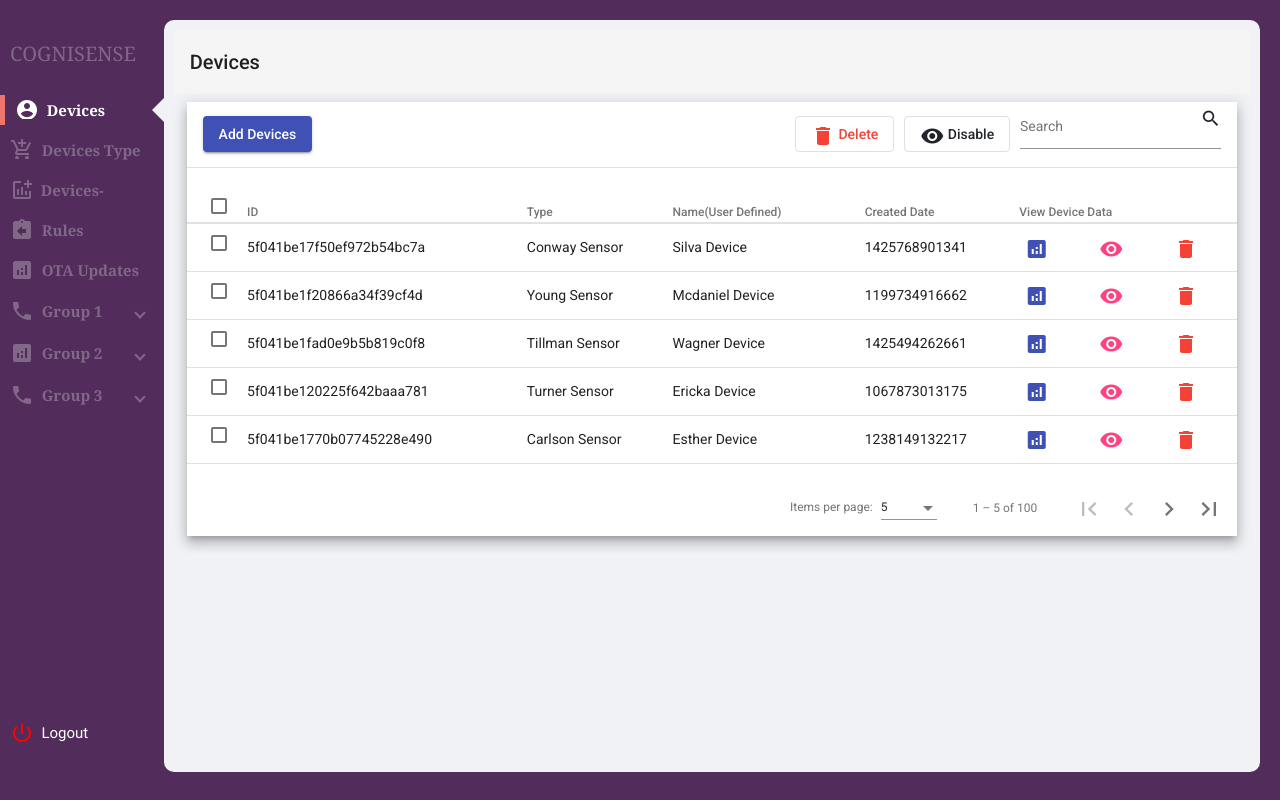
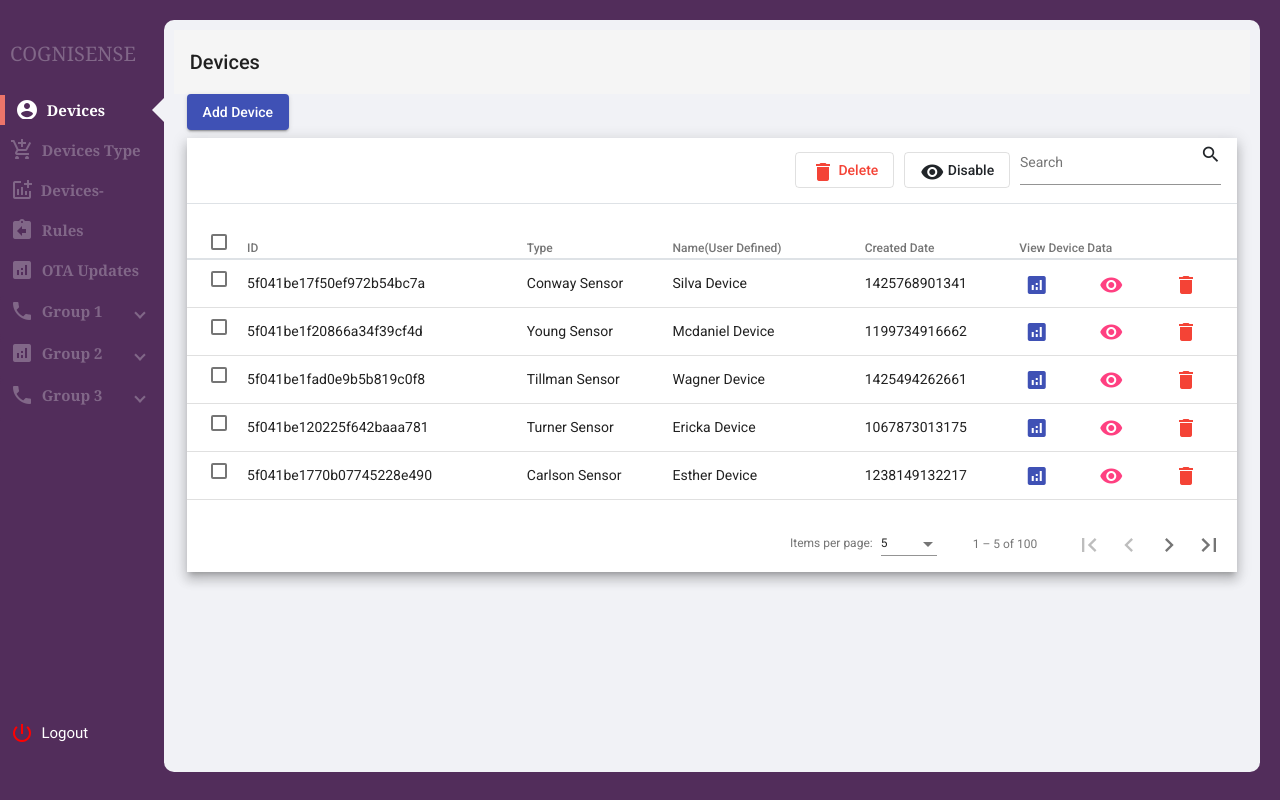
Before and after one commit to keshavlingala/smart-conference-dashboard, an Angular app: page /devices in a window 1280 px wide. Built offline with nearby package versions, Linux system fonts and the light colour scheme.

Commit message:
Add Device button Fix

```diff
--- a/src/app/common/datatable/data-table/data-table.component.html
+++ b/src/app/common/datatable/data-table/data-table.component.html
@@ -1,10 +1,7 @@
 <div class="table-container mat-elevation-z8">
   <!--  Top actions bar-->
   <div class="bar">
-    <button color="primary" mat-raised-button>{{addButtonName}}</button>
-    <span class="spacer"></span>
-    <!--    Bulk Actions-->
-    <div *ngIf="config.checkbox">
+    <div class="ml-auto" *ngIf="config.checkbox">
       <button *ngFor="let bulkAction of actions.bulkActions"
               (click)="bulkActionHandler('bulk-action',bulkAction.name)"
               [color]="bulkAction.color"
--- a/src/app/components/devices/devices.component.html
+++ b/src/app/components/devices/devices.component.html
@@ -1,4 +1,5 @@
 <mat-toolbar>{{title}}</mat-toolbar>
+<button style="margin-left: 1vw" color="primary" mat-raised-button>Add Device</button>
 <app-data-table [config]="dataTableConfig"
                 [actions]="dataTableActions"
                 [data]="data"
```
